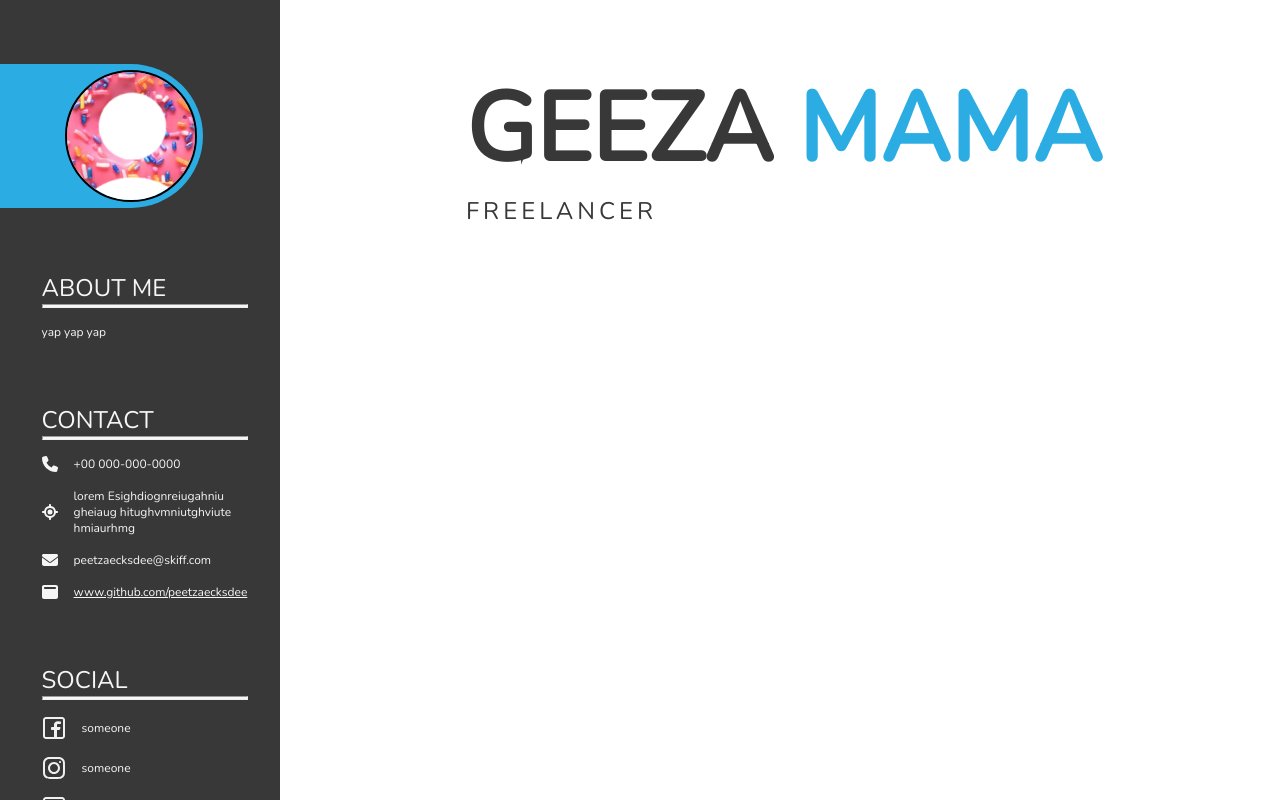
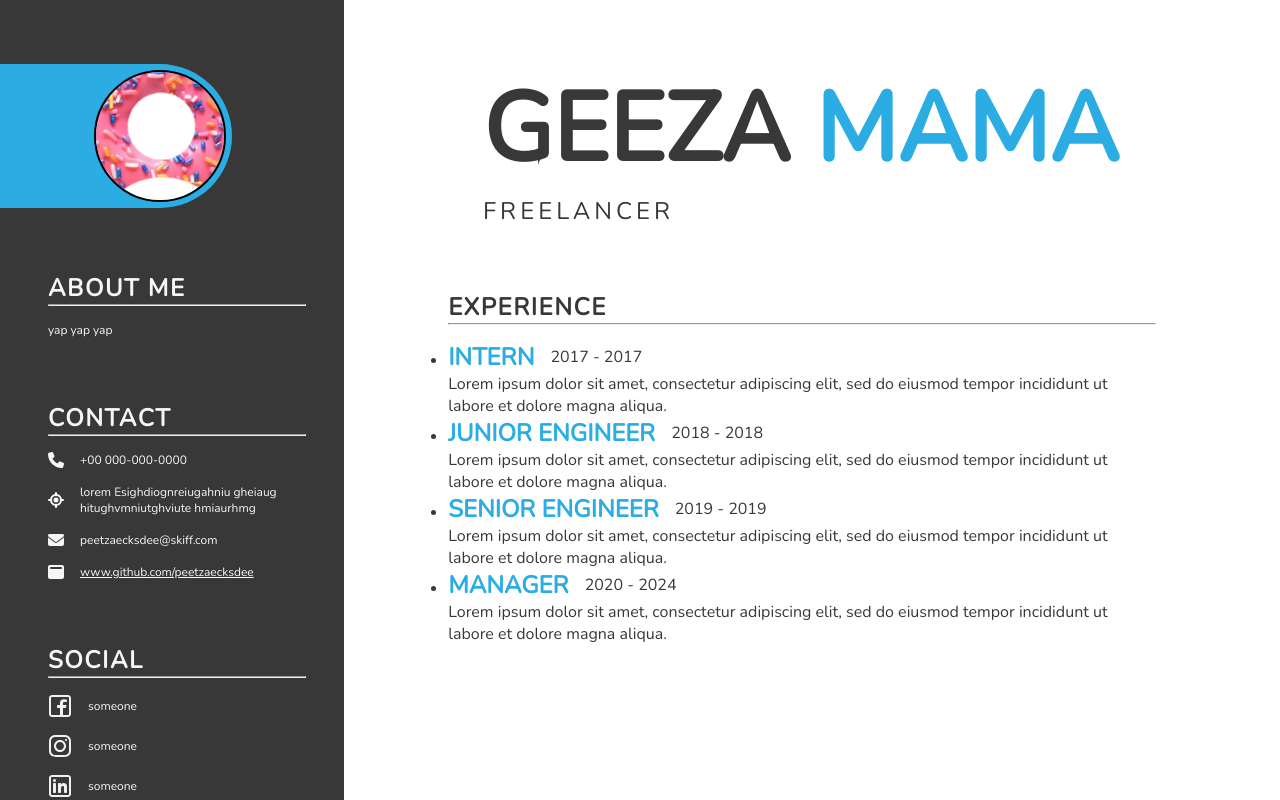
Before and after one commit to peetzaecksdee/TOP-CV-Application, a React (Vite) app: page / in a window 1280 px wide. Built offline with nearby package versions, Linux system fonts and the light colour scheme.

Commit message:
Add: Experiences section

```diff
--- a/src/App.css
+++ b/src/App.css
@@ -1,7 +1,10 @@
 hr {
-	height: 2px;
 	width: 100%;
 	background-color: var(--white);
+}
+
+hr.black {
+	background-color: var(--black);
 }
 
 /* SIDEBAR */
@@ -52,6 +55,7 @@ hr {
 
 .decor {
 	flex-shrink: 0;
+	flex-grow: 0;
 	position: relative;
 	right: 5%;
 	display: flex;
@@ -68,7 +72,7 @@ hr {
 	content: '';
 	position: absolute;
 	background-color: var(--blue);
-	width: 20vw;
+	width: 20rem;
 	height: 8.94rem;
 	right: 50%;
 }
@@ -86,10 +90,16 @@ hr {
 	height: 100%;
 	width: var(--header-size);
 	padding: 4rem 0.5rem 4rem 1rem;
+	flex-shrink: 0;
 }
 
 .nav-title {
 	font-size: 1.5rem;
+	font-weight: bold;
+}
+
+.nav-title:not(.blue) {
+	letter-spacing: 0.1rem;
 }
 
 .profile {
@@ -107,9 +117,7 @@ hr {
 /* END SIDEBAR */
 
 .main {
-	width: max-content;
 	color: var(--black);
-	flex-grow: 1;
 	padding: 4rem 0.5rem 4rem 1rem;
 }
 
--- a/src/components/Container.jsx
+++ b/src/components/Container.jsx
@@ -1,9 +1,9 @@
-export default function Container({ header = 'nil', children }) {
+export default function Container({ header = 'nil', children, className }) {
 	return (
 		<div className="container">
 			<div>
-				<span className="nav-title white">{header.toUpperCase()}</span>
-				<hr />
+				<span className="nav-title">{header.toUpperCase()}</span>
+				<hr className={className} />
 			</div>
 			{children}
 		</div>
--- /dev/null
+++ b/src/components/DateContent.jsx
@@ -0,0 +1,13 @@
+export default function DateContent({ yearStart, yearEnd, title, content }) {
+	return (
+		<>
+			<div className='content-container'>
+				<span className='nav-title blue'>{title.toUpperCase()}</span>
+				<span>
+					{yearStart} - {yearEnd}
+				</span>
+			</div>
+			<span>{content}</span>
+		</>
+	);
+}
--- /dev/null
+++ b/src/components/Experience.jsx
@@ -0,0 +1,50 @@
+import Container from './Container';
+import DateContent from './DateContent';
+
+let experiences = [
+	{
+		yearStart: 2017,
+		yearEnd: 2017,
+		title: 'Intern',
+		content: 'Lorem ipsum dolor sit amet, consectetur adipiscing elit, sed do eiusmod tempor incididunt ut labore et dolore magna aliqua.'
+	},
+	{
+		yearStart: 2018,
+		yearEnd: 2018,
+		title: 'Junior Engineer',
+		content: 'Lorem ipsum dolor sit amet, consectetur adipiscing elit, sed do eiusmod tempor incididunt ut labore et dolore magna aliqua.'
+	},
+	{
+		yearStart: 2019,
+		yearEnd: 2019,
+		title: 'Senior Engineer',
+		content: 'Lorem ipsum dolor sit amet, consectetur adipiscing elit, sed do eiusmod tempor incididunt ut labore et dolore magna aliqua.'
+	},
+	{
+		yearStart: 2020,
+		yearEnd: 2024,
+		title: 'Manager',
+		content: 'Lorem ipsum dolor sit amet, consectetur adipiscing elit, sed do eiusmod tempor incididunt ut labore et dolore magna aliqua.'
+	},
+]
+
+export default function Experience() {
+	return (
+		<Container header='experience' className='black'>
+			<ul>
+			{experiences.map((experience, index) => {
+				return (
+					<li key={index}>
+						<DateContent
+							yearStart={experience.yearStart}
+							yearEnd={experience.yearEnd}
+							title={experience.title}
+							content={experience.content}
+						/>
+					</li>
+				)
+			})}
+			</ul>
+		</Container>
+	);
+}
--- a/src/components/Main.jsx
+++ b/src/components/Main.jsx
@@ -1,9 +1,11 @@
 import Title from "./Title"
+import Experience from "./Experience"
 
 export default function Main() {
   return (
     <main className='main black'>
       <Title firstName='geeza' lastName='mama'/>
+      <Experience />
     </main>
   )
 }
--- a/src/index.css
+++ b/src/index.css
@@ -3,7 +3,7 @@
   --black: hsl(0, 0%, 22%);
   --blue: hsl(198, 77%, 53%);
 
-	--header-size: max(10rem, 20%);
+	--header-size: max(20rem, 20%);
 }
 
 #root {
```
